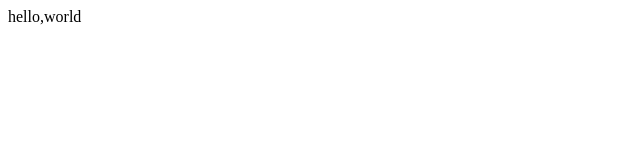
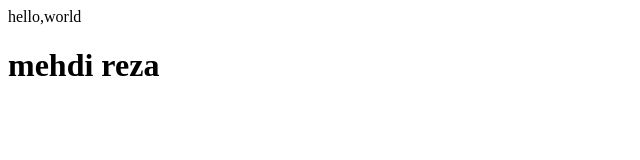
Before and after one commit to mehradhajizadeh/cs50x, a plain HTML site: page index.html in a window 1280 px wide. Shown: the whole page, without its empty margins (0-640 px from the left). Drawn offline with Linux system fonts and the light colour scheme.

Commit message:
add heading

```diff
--- a/index.html
+++ b/index.html
@@ -8,5 +8,6 @@
 </head>
 <body>
     hello,world
+    <h1>mehdi reza</h1>
 </body>
 </html>
```
